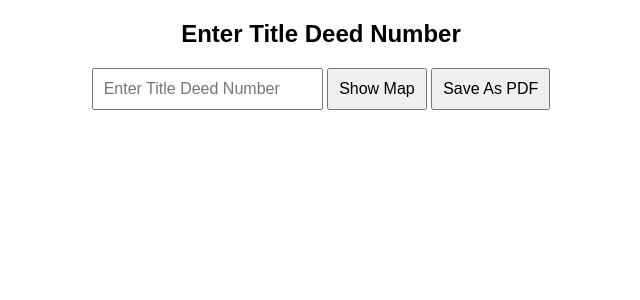
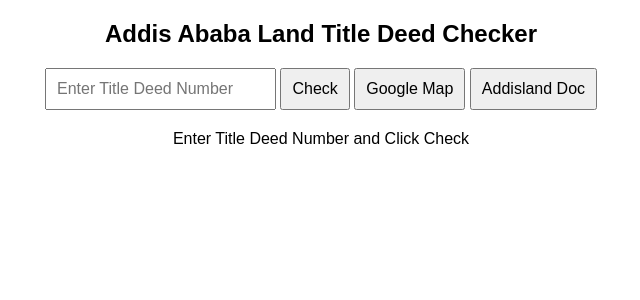
Before and after one commit to normgirm/addisland_locator, a Flask app: page / in a window 1280 px wide. Shown: the top 300 px of the page, without its empty margins (319-959 px from the left). Run offline with Flask 2, Linux system fonts and the light colour scheme.

Commit message:
now coordinates are directly displayed and links to google map and addisland website added.

```diff
--- a/app.py
+++ b/app.py
@@ -134,20 +134,20 @@ def extract_coordinates_from_addisland(title_deed_number):
 
         print(f"📌 Found Save AS PDF Link {i}: {save_as_pdf_link}")
 
+
         if coordinate_data:
-            return coordinate_data,save_as_pdf_link
+            return {'easting_northing_matrix':coordinate_data,'addisland_url':url}
         else:
-            return None, None
+            return None
 
     except Exception as e:
         print(f"Error fetching data: {e}")
-        return None, None
+        return None
 
 
-
-def convert_and_plot(easting_northing_matrix, title="Land Plot"):
+def convert_eastings_northings_to_lats_lons(easting_northing_matrix):
     """
-    Converts Easting/Northing to Lat/Lon, embeds the Folium map.
+    Converts Easting/Northing to Lat/Lon,
     """
     if not easting_northing_matrix:
         return None
@@ -171,6 +171,14 @@ def convert_and_plot(easting_northing_matrix, title="Land Plot"):
     computed_lats.append(computed_lats[0])
     computed_lons.append(computed_lons[0])
 
+    return computed_lats,computed_lons
+
+
+def plot_lats_lons_on_map(computed_lats,computed_lons, title="Land Plot"):
+    """
+    Takes in Lat/Lon, embeds the Folium map.
+    """
+
     center_lat, center_lon = np.mean(computed_lats), np.mean(computed_lons)
     # ESRI World Imagery (Best Alternative to Google Satellite)
     map_ESRI_World_Imagery = folium.Map(location=[center_lat, center_lon], zoom_start=18, max_zoom=109, tiles="https://server.arcgisonline.com/ArcGIS/rest/services/World_Imagery/MapServer/tile/{z}/{y}/{x}", attr="Tiles © Esri &mdash; Source: Esri, Maxar, Earthstar Geographics")
@@ -190,24 +198,57 @@ def convert_and_plot(easting_northing_matrix, title="Land Plot"):
 
     return map_._repr_html_()  # Return HTML for embedding
 
+
 @app.route("/", methods=["GET", "POST"])  # Ensure POST is allowed
 def index():
     map_html = None
     title_deed_number = ""
-    save_as_pdf_link = None
+    validity_html = 'Enter Title Deed Number and Click Check'
+    google_map_href = 'https://maps.app.goo.gl/jr4S1yaX8NeVXFsa8'
+    addisland_href = 'https://www.addisland.gov.et/'
 
     if request.method == "POST":  # Handle form submission
         title_deed_number = request.form.get("title_deed", "").strip()
 
         if title_deed_number:
-            easting_northing_matrix,save_as_pdf_link = extract_coordinates_from_addisland(title_deed_number)
-            if easting_northing_matrix:
-                map_html = convert_and_plot(easting_northing_matrix, title=title_deed_number)
-                print("✅ Plot the coordinates over Folium map!")
+            validity_html = 'Connecting to server ...'
+            out_dict = extract_coordinates_from_addisland(title_deed_number)
+
+            if out_dict:
+                easting_northing_matrix = out_dict['easting_northing_matrix']
+
+                if easting_northing_matrix:
+                    computed_lats,computed_lons = convert_eastings_northings_to_lats_lons(easting_northing_matrix)
+                    center_lat, center_lon = np.mean(computed_lats), np.mean(computed_lons)
+                    google_map_href = f"https://www.google.com/maps?q={center_lat},{center_lon}"
+                    addisland_href = out_dict['addisland_url']
+
+                    # Create table rows
+                    table_rows = "".join(f"<tr><td>{lat}</td><td>{lon}</td></tr>" for lat, lon in zip(computed_lats, computed_lons))
+
+                    # Construct the complete HTML
+                    validity_html = f"""
+                        <p style='color:green; text-align: center;'>✅ Valid Title Deed: Successfully retrieved coordinates.</p>
+                        <table border='1' style='border-collapse: collapse; width: 50%; margin: auto; text-align: center;'>
+                            <tr>
+                                <th>Latitude</th>
+                                <th>Longitude</th>
+                            </tr>
+                            {table_rows}
+                        </table>
+                    """
+
+                    map_html = plot_lats_lons_on_map(computed_lats,computed_lons, title=title_deed_number)
+
+                    #map_html = convert_and_plot(easting_northing_matrix, title=title_deed_number)
+                    print("✅ Plot the coordinates over Folium map!")
+                else:
+                    #map_html = "<p style='color:red;'>Failed to retrieve coordinates.</p>"
+                    validity_html = "<p style='color:red;'>❌ Invalid Input: Failed to retrieve coordinates.</p>"
             else:
-                map_html = "<p style='color:red;'>Failed to retrieve coordinates.</p>"
+                validity_html = "<p style='color:red;'>❌ Server Problem: Failed to get response. Please retry later.</p>"
 
-    return render_template("index.html", map_html=map_html, title_deed_number=title_deed_number, save_as_pdf_link = save_as_pdf_link)
+    return render_template("index.html", map_html=map_html, validity_html = validity_html, title_deed_number=title_deed_number, google_map_href = google_map_href, addisland_href = addisland_href)
 
 if __name__ == "__main__":
     app.run(debug=True)
--- a/templates/index.html
+++ b/templates/index.html
@@ -10,16 +10,24 @@
         body { font-family: Arial, sans-serif; text-align: center; }
         form { margin-bottom: 20px; }
         input, button { padding: 10px; font-size: 16px; }
+        #validity-container { width: 80%; margin: auto; margin-bottom: 20px; }
         #map-container { width: 80%; margin: auto; }
     </style>
 </head>
 <body>
-    <h2>Enter Title Deed Number</h2>
+    <h2>Addis Ababa Land Title Deed Checker</h2>
     <form method="POST">
         <input type="text" name="title_deed" placeholder="Enter Title Deed Number" required>
-        <button type="submit">Show Map</button>
-        <button id="save_title_deed_pdf_btn">Save As PDF</button>
+        <button type="submit">Check</button>
+        <button id="open_in_google_map_btn">Google Map</button>
+        <button id="open_in_addisland_btn">Addisland Doc</button>
     </form>
+
+    {% if validity_html %}
+        <div id="validity-container">
+            {{ validity_html | safe }}
+        </div>
+    {% endif %}
 
     {% if map_html %}
         <div id="map-container">
@@ -27,14 +35,25 @@
         </div>
     {% endif %}
 
+
     <script>
         // Get the link passed from Flask
-        const link = "{{ save_as_pdf_link }}";  // Flask variable injected into the HTML
+        const google_map_link = "{{ google_map_href }}";  // Flask variable injected into the HTML
+        const addisland_link = "{{ addisland_href }}";  // Flask variable injected into the HTML
 
         // Set up the button click event to open the link
-        document.getElementById("save_title_deed_pdf_btn").addEventListener("click", function() {
-            if (link) {
-                window.open(link, "_blank");  // Open the link in a new tab
+        document.getElementById("open_in_google_map_btn").addEventListener("click", function() {
+            if (google_map_link) {
+                window.open(google_map_link, "_blank");  // Open the link in a new tab
+            } else {
+                alert("Link is not available.");
+            }
+        });
+
+        // Set up the button click event to open the link
+        document.getElementById("open_in_addisland_btn").addEventListener("click", function() {
+            if (addisland_link) {
+                window.open(addisland_link, "_blank");  // Open the link in a new tab
             } else {
                 alert("Link is not available.");
             }
```
Also changed, not shown: 1 other file.
